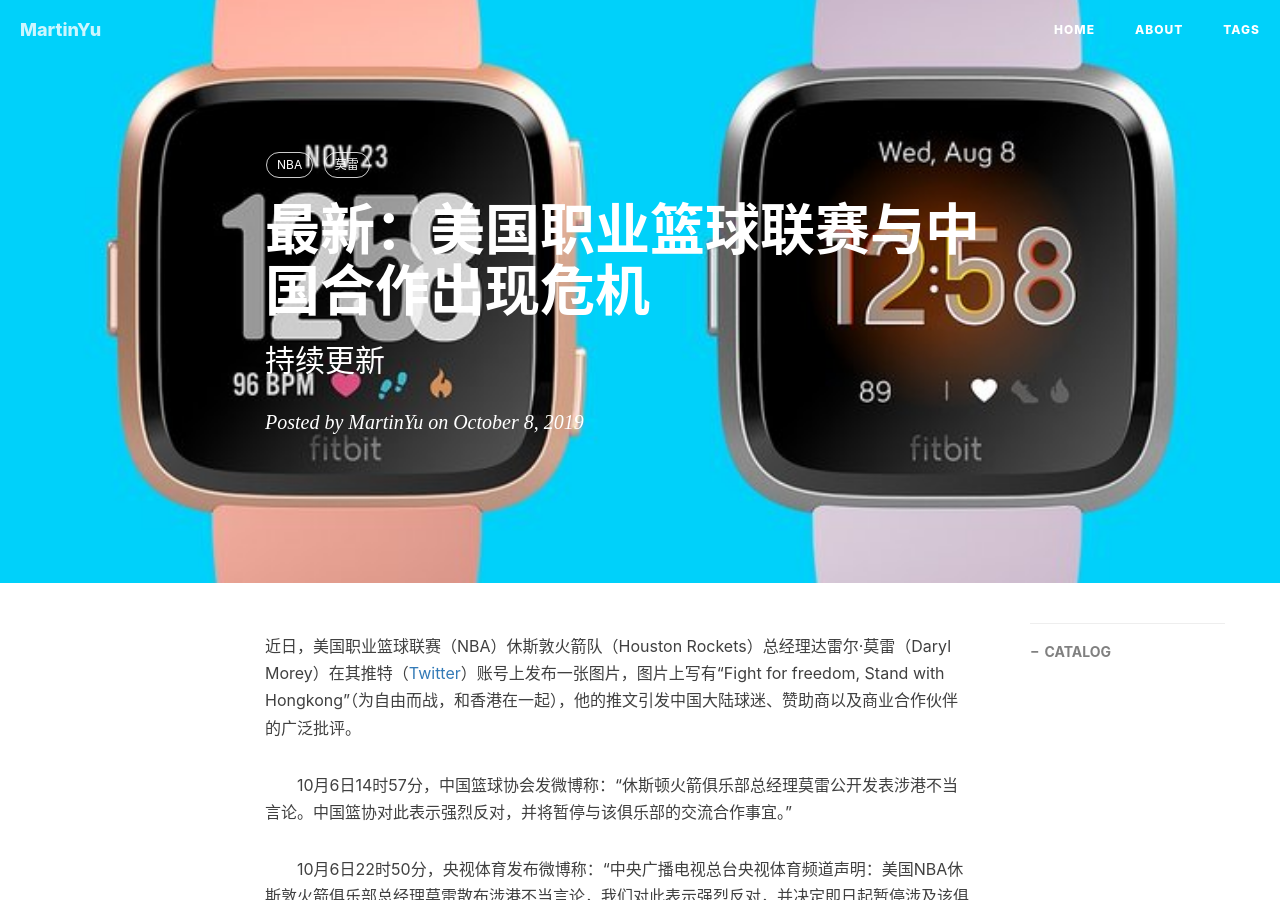
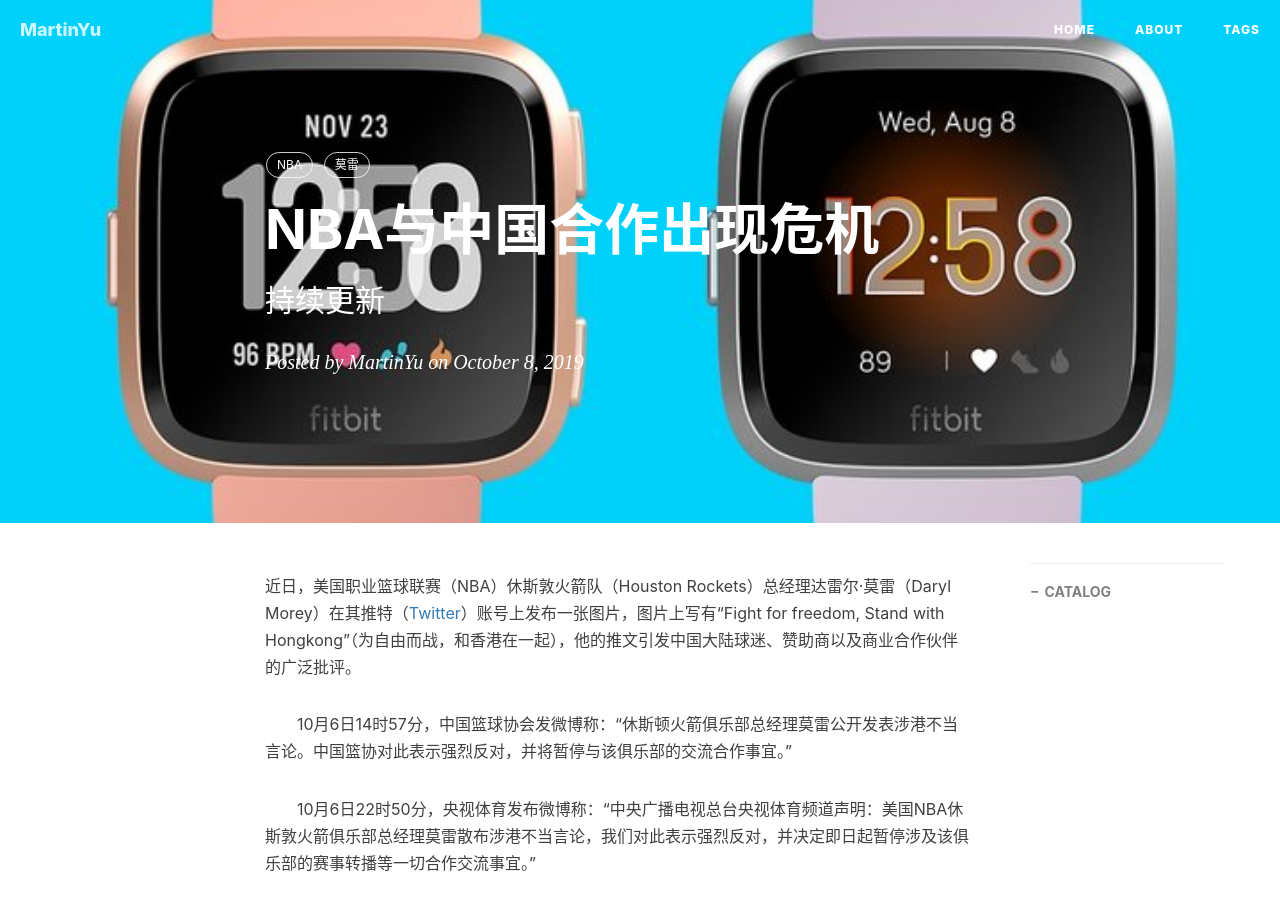
Before and after one commit to martinyuzu/martinyuzu.github.io, a Jekyll site: the page built from _posts/2019-10-08- NBA与中国合作出现危机.md, in a window 1280 px wide and 900 px high. Built offline with Jekyll 4.4.1, drawn with Linux system fonts in a browser that asks for light colours; nearby versions of some CDN libraries; comment, search, counter and statistics services are not loaded.

Commit message:
By MartinYu

```diff
--- a/_posts/2019-10-08- NBA与中国合作出现危机.md
+++ b/_posts/2019-10-08- NBA与中国合作出现危机.md
@@ -1,6 +1,6 @@
 ---
 layout:     post
-title:      最新：美国职业篮球联赛与中国合作出现危机
+title:      NBA与中国合作出现危机
 subtitle:   持续更新
 date:       2019-10-08
 author:     MartinYu
```
